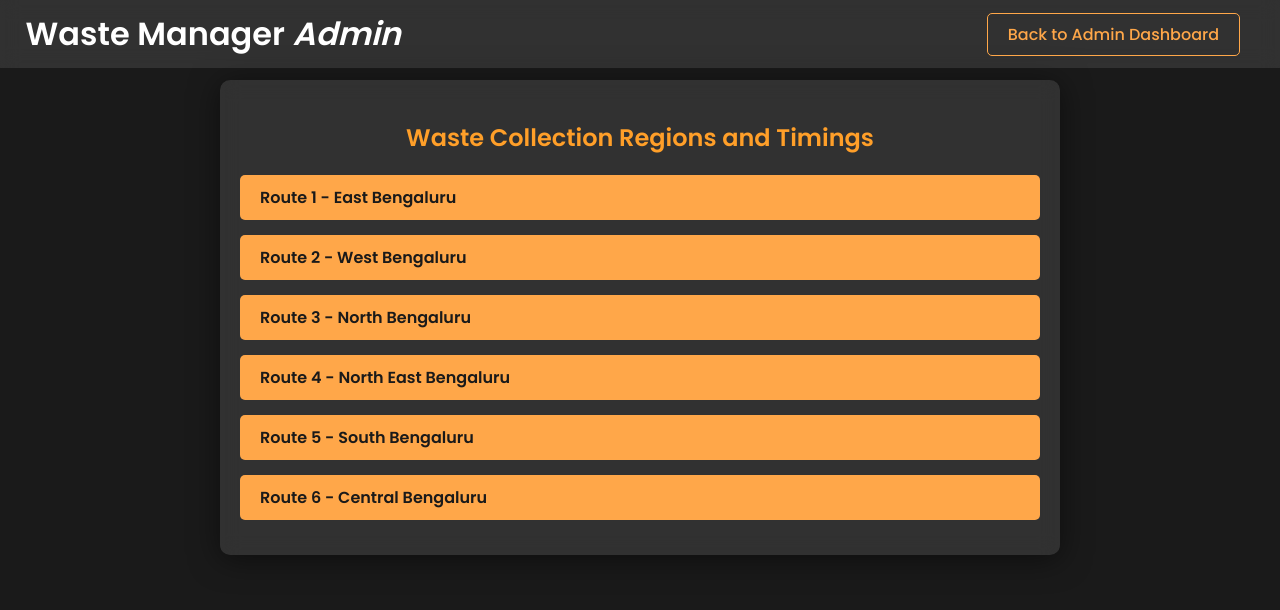
After one commit to NarayananSreeraman/WMS_Demo, a Django app: page /route/ in a window 1280 px wide. The commit adds this page. Shown: the top 610 px of the page. Run offline with Django 3.2, Linux system fonts and the light colour scheme.

Commit message:
UpdateMK3.1

```diff
--- a/registration/app1/models.py
+++ b/registration/app1/models.py
@@ -16,8 +16,6 @@ class WasteRequest(models.Model):
         ('Route4', 'Route4'),
         ('Route5', 'Route5'),
         ('Route6', 'Route6'),
-        ('Route7', 'Route7'),
-        ('Route8', 'Route8'),
     ]
 
     waste_type = models.CharField(max_length=100)
--- a/registration/app1/views.py
+++ b/registration/app1/views.py
@@ -157,3 +157,8 @@ def update_route(request, request_id):
         waste_request.route = selected_route
         waste_request.save()
         return redirect("admin_dashboard")
+
+from django.shortcuts import render
+
+def route(request):
+    return render(request, 'route.html')
--- a/registration/registration/urls.py
+++ b/registration/registration/urls.py
@@ -31,8 +31,8 @@ urlpatterns = [
     path('accept-request/<int:request_id>/', views.accept_request, name="accept_request"),
     path('reject-request/<int:request_id>/', views.reject_request, name="reject_request"),
     path("assign_route/<int:request_id>/", views.assign_route, name="assign_route"),
-    path('update-route/<int:request_id>/', views.update_route, name='update_route')
-
+    path('update-route/<int:request_id>/', views.update_route, name='update_route'),
+    path('route/', views.route, name="route"),
 
 
 
--- a/registration/templates/admin_dashboard.html
+++ b/registration/templates/admin_dashboard.html
@@ -199,6 +199,7 @@
         <h1><b>Waste Manager</b><i> Admin</i></h1>
         <div class="nav-links">
             <a href="{% url 'login' %}" class="nav-link">Back to Login Page</a>
+            <a href="{% url 'route' %}" class="nav-link">Routes</a>
         </div>
     </div>
 
@@ -234,8 +235,6 @@
                             <option value="Route4" {% if request.route == 'Route4' %}selected{% endif %}>Route 4</option>
                             <option value="Route5" {% if request.route == 'Route5' %}selected{% endif %}>Route 5</option>
                             <option value="Route6" {% if request.route == 'Route6' %}selected{% endif %}>Route 6</option>
-                            <option value="Route7" {% if request.route == 'Route7' %}selected{% endif %}>Route 7</option>
-                            <option value="Route8" {% if request.route == 'Route8' %}selected{% endif %}>Route 8</option>
                         </select>
                         <button type="submit" class="routeButton">Set Route</button>
                     </form>
--- /dev/null
+++ b/registration/templates/route.html
@@ -0,0 +1,195 @@
+<!DOCTYPE html>
+<html lang="en">
+<head>
+    <meta charset="UTF-8">
+    <title>FAQ</title>
+    <link href="https://fonts.googleapis.com/css2?family=Poppins:wght@300;500;600&display=swap" rel="stylesheet">
+    <style>
+        /* General styling */
+        body {
+            font-family: 'Poppins', sans-serif;
+            background-color: #1a1a1a;
+            color: #fff;
+            margin: 0;
+            padding: 0;
+            display: flex;
+            flex-direction: column;
+            align-items: center;
+            overflow-y: scroll;
+        }
+
+        /* Navbar styling */
+        .navbar {
+            width: 100%;
+            padding: 10px 40px;
+            display: flex;
+            justify-content: space-between;
+            align-items: center;
+            background: rgba(255, 255, 255, 0.1);
+            backdrop-filter: blur(10px);
+            position: fixed;
+            top: 0;
+            z-index: 10;
+        }
+
+        .navbar h1 {
+            color: #ffffff;
+            margin: 0;
+        }
+
+        .navbar a {
+            color: #ffa749;
+            text-decoration: none;
+            font-weight: 500;
+            border: 1px solid #ffa749;
+            padding: 8px 20px;
+            margin-right: 40px;
+            border-radius: 5px;
+            transition: background-color 0.3s, color 0.3s;
+        }
+
+        .navbar a:hover {
+            background-color: #ffa749;
+            color: #1a1a1a;
+        }
+
+        /* FAQ Section styling */
+        .faq-container {
+            margin-top: 80px;
+            width: 90%;
+            max-width: 800px;
+            background: rgba(255, 255, 255, 0.1);
+            padding: 20px;
+            border-radius: 10px;
+            box-shadow: 0 4px 30px rgba(0, 0, 0, 0.5);
+            backdrop-filter: blur(10px);
+        }
+
+        .faq-item {
+            margin-bottom: 15px;
+        }
+
+        .faq-question {
+            cursor: pointer;
+            background: #ffa749;
+            color: #1a1a1a;
+            padding: 10px 20px;
+            border-radius: 5px;
+            font-weight: bold;
+            transition: background 0.3s;
+        }
+
+        .faq-question:hover {
+            background: #ff9f29;
+        }
+
+        .faq-answer {
+            max-height: 0;
+            overflow: hidden;
+            transition: max-height 0.3s ease-out;
+            background: rgba(255, 255, 255, 0.2);
+            padding: 0 20px;
+            border-radius: 5px;
+            color: #ffffff;
+        }
+
+        .faq-answer.show {
+            padding: 10px 20px;
+            max-height: 200px;
+            transition: max-height 0.5s ease-in;
+        }
+    </style>
+</head>
+<body>
+    <!-- Navbar -->
+    <div class="navbar">
+        <h1 style="padding-left: 2%;"><b>Waste Manager</b><i> Admin</i></h1>
+        <a href="{% url 'admin_dashboard' %}">Back to Admin Dashboard</a>
+    </div>
+
+    <!-- FAQ Container -->
+    <div class="faq-container">
+        <h2 style="text-align: center; color: #ff9f29;">Waste Collection Regions and Timings</h2>
+
+        <!-- Item 1 - East Bengaluru -->
+        <div class="faq-item">
+            <div class="faq-question">Route 1 - East Bengaluru</div>
+            <div class="faq-answer">
+                <ul>
+                    <li>Whitefield - 9:00 AM to 11:00 AM</li>
+                    <li>Indiranagar - 11:30 AM to 1:30 PM</li>
+                    <li>KR Puram - 2:00 PM to 4:00 PM</li>
+                </ul>
+            </div>
+        </div>
+
+        <!--  Item 2 - West Bengaluru -->
+        <div class="faq-item">
+            <div class="faq-question">Route 2 - West Bengaluru</div>
+            <div class="faq-answer">
+                <ul>
+                    <li>Rajajinagar - 9:00 AM to 11:00 AM</li>
+                    <li>Vijayanagar - 11:30 AM to 1:30 PM</li>
+                    <li>Malleswaram - 2:00 PM to 4:00 PM</li>
+                </ul>
+            </div>
+        </div>
+
+        <!-- Item 3 - North Bengaluru -->
+        <div class="faq-item">
+            <div class="faq-question">Route 3 - North Bengaluru</div>
+            <div class="faq-answer">
+                <ul>
+                    <li>Hebbal - 9:00 AM to 11:00 AM</li>
+                    <li>Yelahanka - 11:30 AM to 1:30 PM</li>
+                    <li>Sahakar Nagar - 2:00 PM to 4:00 PM</li>
+                </ul>
+            </div>
+        </div>
+
+        <!-- Item 4 - North East Bengaluru -->
+        <div class="faq-item">
+            <div class="faq-question">Route 4 - North East Bengaluru</div>
+            <div class="faq-answer">
+                <ul>
+                    <li>HRBR Layout - 9:00 AM to 11:00 AM</li>
+                    <li>Kalyan Nagar - 11:30 AM to 1:30 PM</li>
+                    <li>Hennur - 2:00 PM to 4:00 PM</li>
+                </ul>
+            </div>
+        </div>
+
+        <!--  Item 5 - South Bengaluru -->
+        <div class="faq-item">
+            <div class="faq-question">Route 5 - South Bengaluru</div>
+            <div class="faq-answer">
+                <ul>
+                    <li>Jayanagar - 9:00 AM to 11:00 AM</li>
+                    <li>Basavanagudi - 11:30 AM to 1:30 PM</li>
+                    <li>Banashankari - 2:00 PM to 4:00 PM</li>
+                </ul>
+            </div>
+        </div>
+
+        <!--  Item 6 - Central Bengaluru -->
+        <div class="faq-item">
+            <div class="faq-question">Route 6 - Central Bengaluru</div>
+            <div class="faq-answer">
+                <ul>
+                    <li>M.G. Road - 9:00 AM to 11:00 AM</li>
+                    <li>Shivaji Nagar - 11:30 AM to 1:30 PM</li>
+                    <li>Ulsoor - 2:00 PM to 4:00 PM</li>
+                </ul>
+            </div>
+        </div>
+    </div>
+    <script>
+        document.querySelectorAll('.faq-question').forEach((question) => {
+            question.addEventListener('click', () => {
+                const answer = question.nextElementSibling;
+                answer.classList.toggle('show');
+            });
+        });
+    </script>
+</body>
+</html>
```
Also changed, not shown: registration/app1/migrations/0003_alter_wasterequest_route.py (added).
